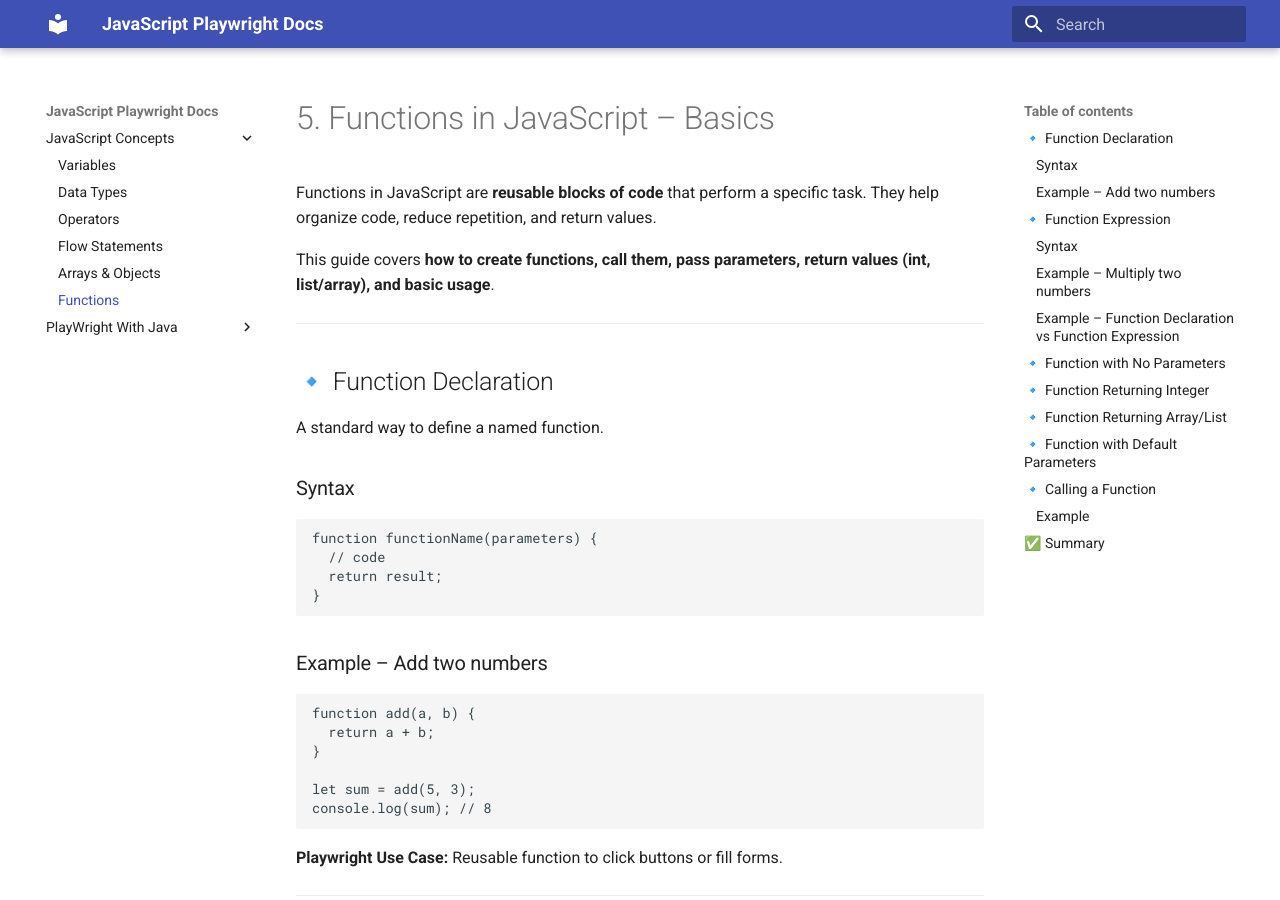
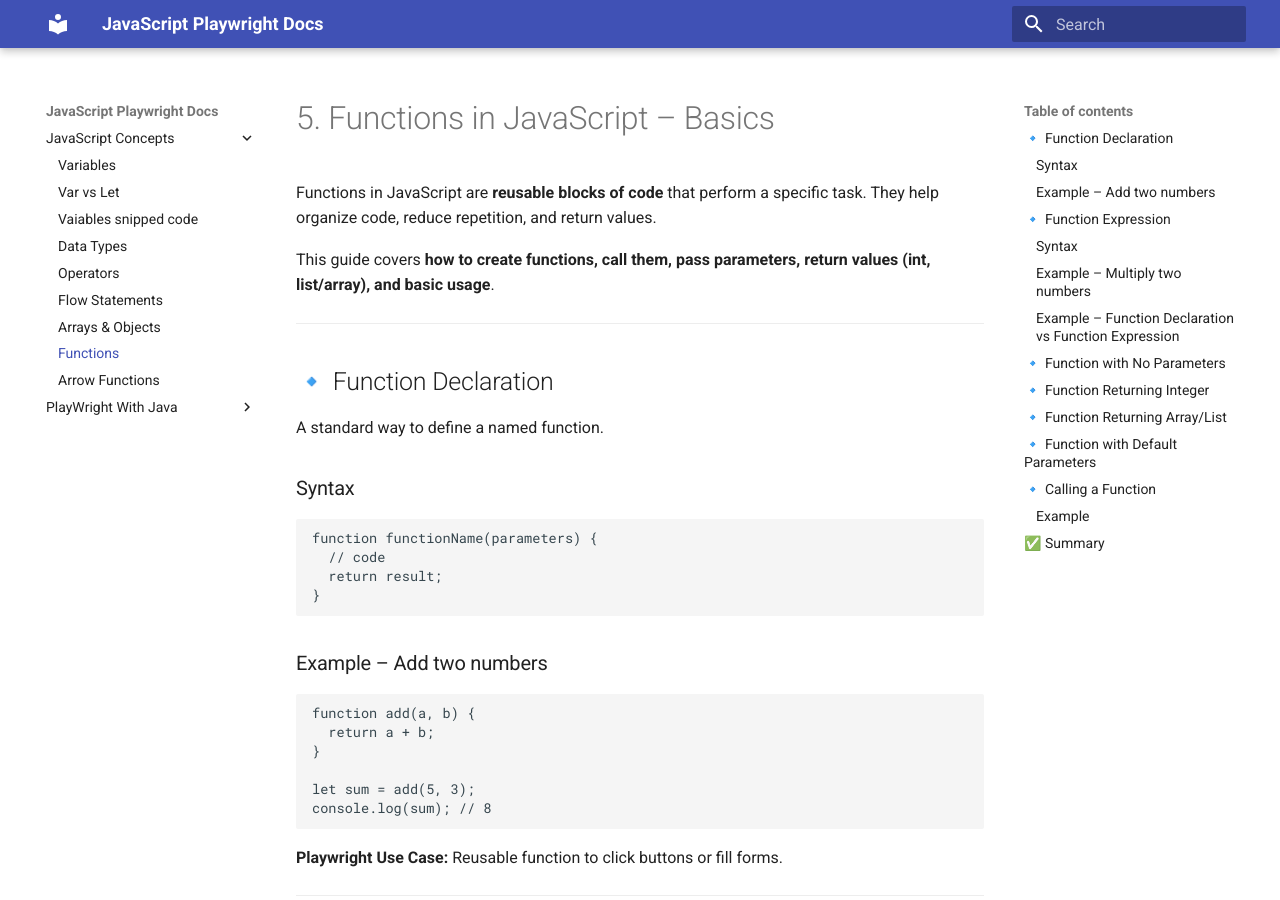
Before and after one commit to Play-Wright-course/automation-testing, an MkDocs documentation site: the page built from docs/javascriptConcepts/functions.md, in a window 1280 px wide and 900 px high. Built offline with MkDocs 1.6.1 and Material for MkDocs 9.7.7, drawn with Linux system fonts in a browser that asks for light colours.

Commit message:
Update mkdocs.yml

```diff
--- a/mkdocs.yml
+++ b/mkdocs.yml
@@ -4,11 +4,14 @@
 nav:
   - JavaScript Concepts:
       - Variables: javascriptConcepts/variables.md
+      - Var vs Let: javascriptConcepts/var-vs-let-vaiable.md
+      - Vaiables snipped code: javascriptConcepts/variables-code.md
       - Data Types: javascriptConcepts/dataTypes.md
       - Operators: javascriptConcepts/operator.md
       - Flow Statements: javascriptConcepts/flow-statement.md
       - Arrays & Objects: javascriptConcepts/Arrays.md
       - Functions: javascriptConcepts/functions.md
+      - Arrow Functions: javascriptConcepts/arrow-functions.md
 
 
   - PlayWright With Java:
```
